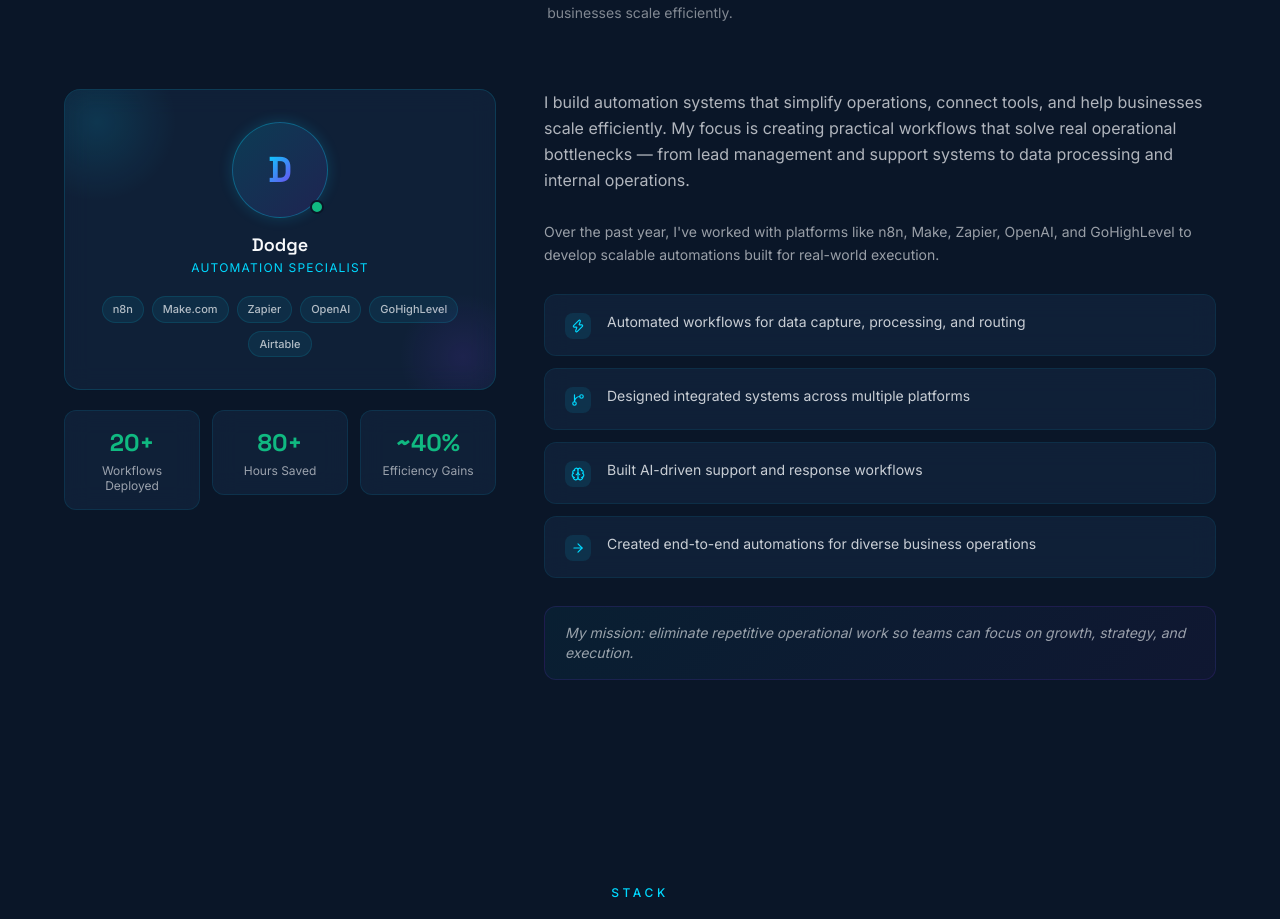
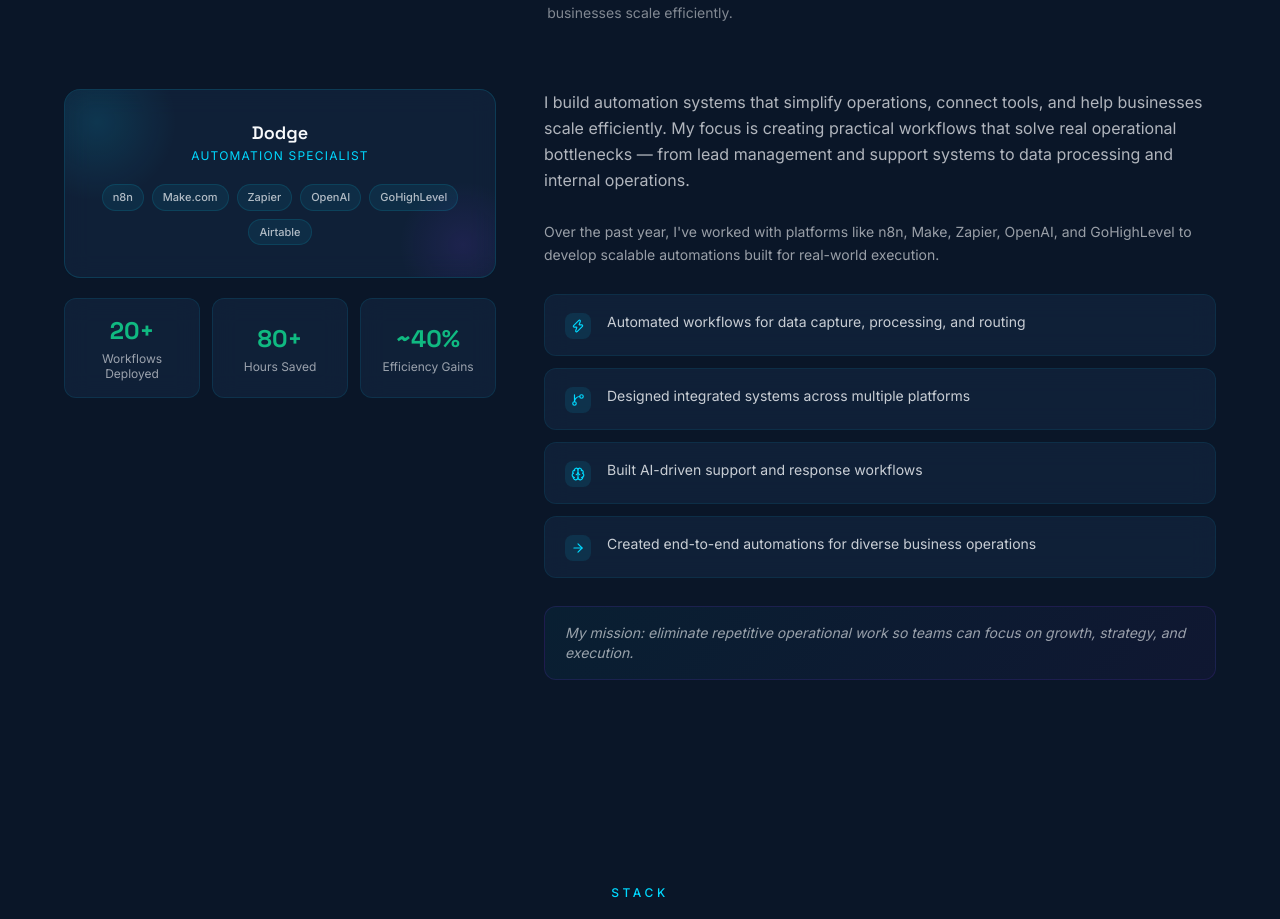
Before and after one commit to SiiiC1/AutomatewithDodge, a Next.js app: page / in a window 1280 px wide. Shown: the part 1063-1982 px from the top of the page. Built offline with nearby package versions, Linux system fonts and the light colour scheme.

Commit message:
fix: remove D monogram, equalize stat cards width and height

```diff
--- a/components/sections/About.tsx
+++ b/components/sections/About.tsx
@@ -70,31 +70,6 @@ export function About() {
                 style={{ background: 'radial-gradient(circle, rgba(124,58,237,0.12) 0%, transparent 70%)' }}
               />
 
-              {/* Initials ring */}
-              <div className="relative">
-                <motion.div
-                  className="w-24 h-24 rounded-full flex items-center justify-center relative"
-                  style={{
-                    background: 'linear-gradient(135deg, rgba(0,217,255,0.15), rgba(124,58,237,0.15))',
-                    border: '1.5px solid rgba(0,217,255,0.3)',
-                  }}
-                  animate={{ boxShadow: ['0 0 0px rgba(0,217,255,0)', '0 0 24px rgba(0,217,255,0.3)', '0 0 0px rgba(0,217,255,0)'] }}
-                  transition={{ duration: 3, repeat: Infinity, ease: 'easeInOut' }}
-                >
-                  <span
-                    className="font-heading font-bold text-4xl"
-                    style={{ background: 'linear-gradient(135deg, #00D9FF, #7C3AED)', WebkitBackgroundClip: 'text', WebkitTextFillColor: 'transparent' }}
-                  >
-                    D
-                  </span>
-                </motion.div>
-                {/* Online dot */}
-                <span
-                  className="absolute bottom-1 right-1 w-3.5 h-3.5 rounded-full border-2"
-                  style={{ background: '#10B981', borderColor: '#0A1628' }}
-                />
-              </div>
-
               <div>
                 <p className="font-heading font-semibold text-light text-lg leading-tight">Dodge</p>
                 <p className="text-xs text-primary tracking-widest uppercase mt-1">Automation Specialist</p>
@@ -114,11 +89,12 @@ export function About() {
               </div>
             </div>
 
-            {/* Stat cards stacked */}
-            <div className="grid grid-cols-3 gap-3">
+            {/* Stat cards — equal width and height */}
+            <div className="grid grid-cols-3 gap-3 items-stretch">
               {stats.map((s, i) => (
                 <motion.div
                   key={s.label}
+                  className="flex"
                   initial={{ opacity: 0, y: 20 }}
                   animate={isInView ? { opacity: 1, y: 0 } : {}}
                   transition={{ duration: 0.4, delay: 0.3 + i * 0.1 }}
--- a/components/ui/StatCard.tsx
+++ b/components/ui/StatCard.tsx
@@ -40,7 +40,7 @@ export function StatCard({ value, label }: StatCardProps) {
   return (
     <div
       ref={ref}
-      className="glass rounded-xl p-4 text-center flex flex-col items-center gap-1 min-w-[90px]"
+      className="glass rounded-xl p-4 text-center flex flex-col items-center justify-center gap-1 w-full h-full"
     >
       <span className="text-2xl font-bold font-heading text-accent">
         {prefix}{count}{suffix}
```
